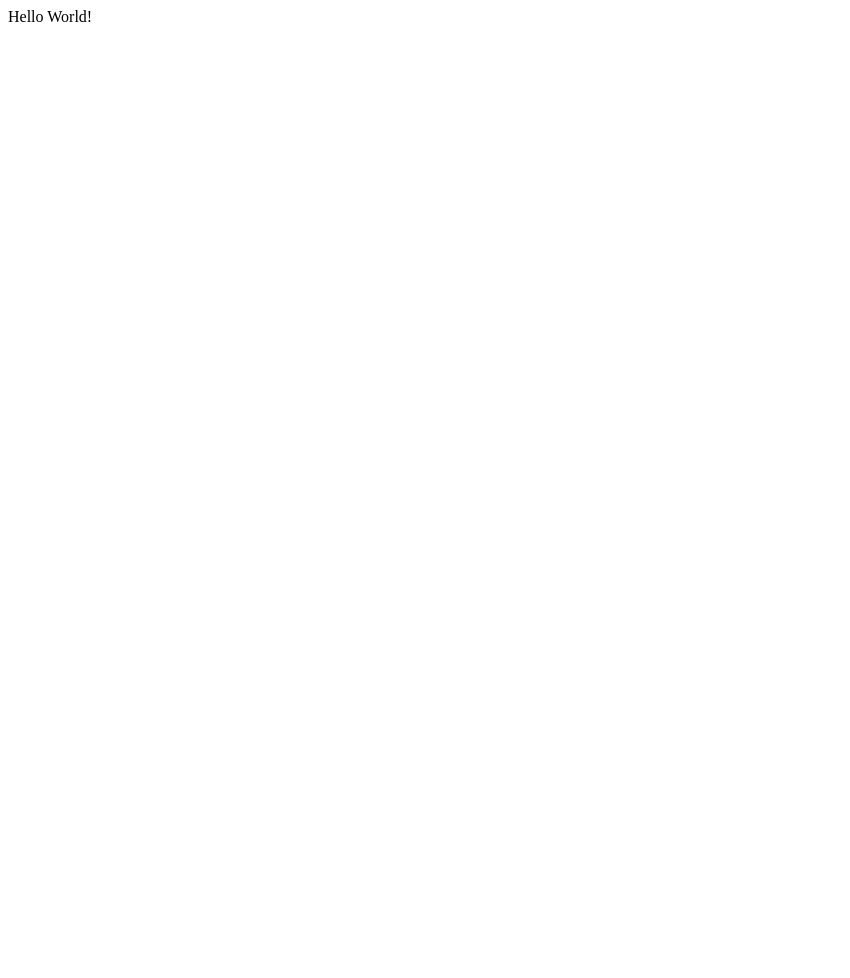
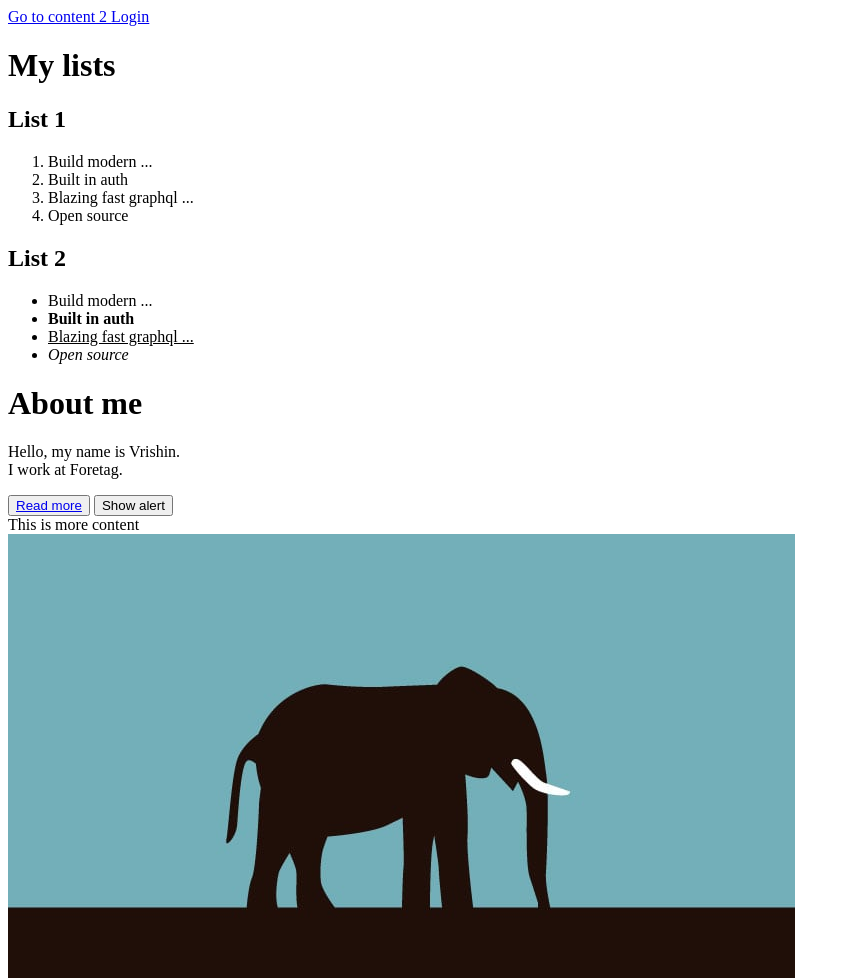
Before and after one commit to Vrishtrix/teaching-html, a plain HTML site: page index.html in a window 1280 px wide. Shown: the top 978 px of the page, without its empty margins (0-850 px from the left). Before the commit the page ends 800 px from the top, so only its background shows below. Drawn offline with Linux system fonts and the light colour scheme; grey boxes are pictures that could not be loaded.

Commit message:
modify index file and add an image in it

```diff
--- a/index.html
+++ b/index.html
@@ -2,10 +2,103 @@
 <html>
 	<head>
 		<title> My new Website </title>
+		<link rel="stylesheet" src="./style.css" />
 	</head>
 
 	<body>
-		<!-- First website -->
-		Hello World!
+		<a href="#content2">
+			Go to content 2
+		</a>
+
+		<a href="./login.html">
+			Login
+		</a>
+		<div id="hero" name="list_container" class="hero"> <!-- class will help you deisgn this element -->
+			<!-- headings 1-6 -->
+			<h1>
+				My lists
+			</h1>
+
+			<h2>
+				List 1
+			</h2>
+
+			<!-- Ordered list -->
+			<ol>
+				<li> Build modern ... </li>
+				<li> Built in auth </li>
+				<li> Blazing fast graphql ...</li>
+				<li> Open source </li>
+			</ol>
+
+			<h2>
+				List 2
+			</h2>
+
+			<!-- Unordered list -->
+			<ul>
+				<li> Build modern ... </li>
+				<li> <b>Built in auth </b> </li>
+				<li> <u> Blazing fast graphql ...</u></li>
+				<li> <em> Open source </em> </li>
+			</ul>
+		</div>
+
+		<div id="content1">
+			<h1>
+				About me
+			</h1>
+
+			<p class="hero">
+				Hello, my name is <span class="coloured-text"> Vrishin. </span>
+				<br />	<!-- Self closing tag -->
+				I work at Foretag.
+			</p>
+
+			<button>
+				<a href="./about.html">
+					Read more
+				</a>
+			</button>
+
+			<button onclick="showAlert()">
+				Show alert
+			</button>
+
+
+
+		<div id="content2">
+			This is more content
+		</div>
+
+		<div>
+			<img src="./image1.jpg" alt="Elephant photo" />
+		</div>
+
+		<div>
+			<img src="https://cdn.pixabay.com/photo/2016/07/07/16/46/dice-1502706__340.jpg"  alt="dice photo" />
+		</div>
+
+		<script type="text/javascript">
+			function showAlert()
+			{
+				alert("I'm an alert");
+			}
+		</script>
 	</body>
 </html>
+
+<!--
+	. -> Current directory
+	.. -> Parent Directory
+	../.. -> Parent of parent Directory
+
+	HTML:
+	. -> Select a class
+	# -> Select an ID
+
+	xml
+	json
+	javasript
+	php
+-->
```
Also changed, not shown: image1.jpg (added).
